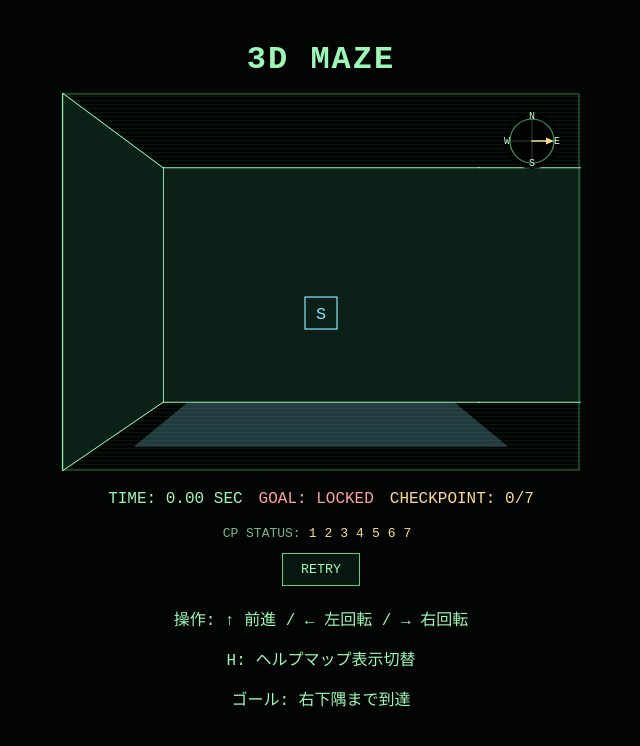
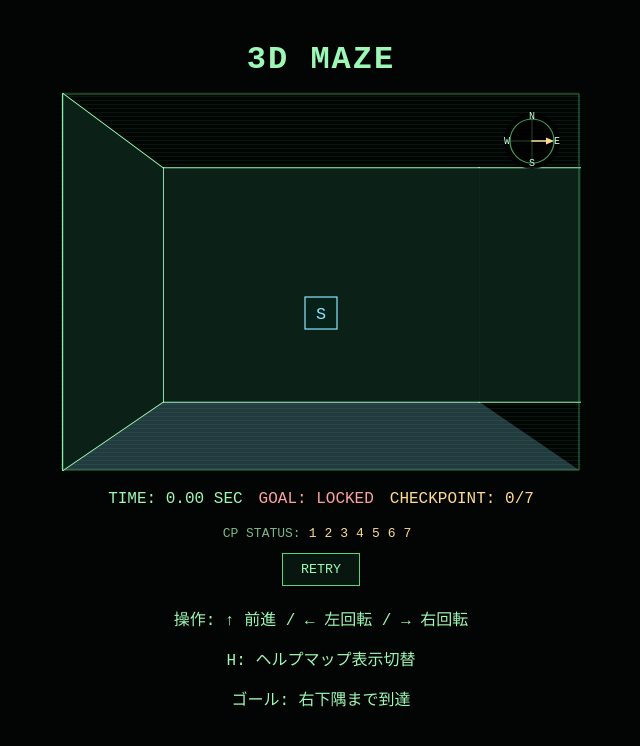
Before and after one commit to hollyteds/maze, a React (Vite) app: page / in a window 1280 px wide. Shown: the top 746 px of the page, without its empty margins (319-959 px from the left). Built offline with nearby package versions, Linux system fonts and the light colour scheme.

Commit message:
feat: add marker frame and text types to enhance 3D rendering in MazeView3D

```diff
--- a/src/components/MazeView3D.tsx
+++ b/src/components/MazeView3D.tsx
@@ -70,7 +70,21 @@ export function MazeView3D({
           };
         }
       | { key: string; depth: number; kind: 'floor'; part: string; points: string; fill: string }
-      | { key: string; depth: number; kind: 'face'; part: string; points: string; fill: string };
+      | { key: string; depth: number; kind: 'face'; part: string; points: string; fill: string }
+      | {
+          key: string;
+          depth: number;
+          kind: 'markerFrame';
+          part: string;
+          marker: (typeof projection.markers)[number];
+        }
+      | {
+          key: string;
+          depth: number;
+          kind: 'markerText';
+          part: string;
+          marker: (typeof projection.markers)[number];
+        };
 
     const primitives: Primitive[] = [
       ...projection.lines.map((line, index) => ({
@@ -96,11 +110,29 @@ export function MazeView3D({
         points: face.points,
         fill: face.fill,
       })),
+      ...projection.markers.flatMap((marker, index) => [
+        {
+          key: `marker-frame-${index}`,
+          depth: marker.depth,
+          kind: 'markerFrame' as const,
+          part: `marker-frame-${marker.label}`,
+          marker,
+        },
+        {
+          key: `marker-text-${index}`,
+          depth: marker.depth,
+          kind: 'markerText' as const,
+          part: `marker-text-${marker.label}`,
+          marker,
+        },
+      ]),
     ];
     const kindOrder: Record<Primitive['kind'], number> = {
       line: 0,
       floor: 1,
       face: 2,
+      markerFrame: 3,
+      markerText: 4,
     };
     // 同一depthでは側面壁を最前面にするための判定。
     const isSideWallPart = (part: string) => part.includes('-side-wall-');
@@ -109,12 +141,16 @@ export function MazeView3D({
     // さらに側面壁だけは同深度の最上位へ押し上げる。
     return primitives.sort((a, b) => {
       if (a.depth !== b.depth) return b.depth - a.depth;
-      const sideWallBiasA = isSideWallPart(a.part) ? 1 : 0;
-      const sideWallBiasB = isSideWallPart(b.part) ? 1 : 0;
-      if (sideWallBiasA !== sideWallBiasB) return sideWallBiasA - sideWallBiasB;
+      const allowSideWallBiasA = a.kind === 'line' || a.kind === 'floor' || a.kind === 'face';
+      const allowSideWallBiasB = b.kind === 'line' || b.kind === 'floor' || b.kind === 'face';
+      if (allowSideWallBiasA && allowSideWallBiasB) {
+        const sideWallBiasA = isSideWallPart(a.part) ? 1 : 0;
+        const sideWallBiasB = isSideWallPart(b.part) ? 1 : 0;
+        if (sideWallBiasA !== sideWallBiasB) return sideWallBiasA - sideWallBiasB;
+      }
       return kindOrder[a.kind] - kindOrder[b.kind];
     });
-  }, [projection.lines, projection.floorPatches, projection.faces]);
+  }, [projection.lines, projection.floorPatches, projection.faces, projection.markers]);
   // 同一内容のデバッグログを連続出力しないための前回スナップショット。
   const lastDebugSnapshotRef = useRef<string>('');
 
@@ -189,6 +225,62 @@ export function MazeView3D({
               strokeWidth={primitive.line.width}
               strokeLinecap="round"
             />
+          ) : primitive.kind === 'markerFrame' ? (
+            <rect
+              key={primitive.key}
+              x={primitive.marker.x - primitive.marker.size}
+              y={primitive.marker.y - primitive.marker.size}
+              width={primitive.marker.size * 2}
+              height={primitive.marker.size * 2}
+              fill={
+                primitive.marker.label === 'S'
+                  ? '#062218'
+                  : primitive.marker.label === 'C'
+                    ? primitive.marker.checkpointPassed
+                      ? '#1f3328'
+                      : '#3a2d14'
+                    : 'none'
+              }
+              stroke={
+                primitive.marker.label === 'G'
+                  ? primitive.marker.goalActive
+                    ? '#cbffd9'
+                    : '#ff9f9f'
+                  : primitive.marker.label === 'C'
+                    ? primitive.marker.checkpointPassed
+                      ? '#7bb58a'
+                      : '#ffd98c'
+                    : '#8ce6ff'
+              }
+              strokeDasharray={
+                primitive.marker.label === 'G' && !primitive.marker.goalActive ? '3 2' : undefined
+              }
+              strokeWidth={1.2}
+            />
+          ) : primitive.kind === 'markerText' ? (
+            <text
+              key={primitive.key}
+              x={primitive.marker.x}
+              y={primitive.marker.y + primitive.marker.size * 0.35}
+              textAnchor="middle"
+              fontSize={Math.max(9, primitive.marker.size * 1.05)}
+              fontFamily='"Courier New", "Lucida Console", monospace'
+              fill={
+                primitive.marker.label === 'G'
+                  ? primitive.marker.goalActive
+                    ? '#cbffd9'
+                    : '#ff9f9f'
+                  : primitive.marker.label === 'C'
+                    ? primitive.marker.checkpointPassed
+                      ? '#7bb58a'
+                      : '#ffd98c'
+                    : '#8ce6ff'
+              }
+            >
+              {primitive.marker.label === 'C'
+                ? primitive.marker.checkpointNumber ?? 'C'
+                : primitive.marker.label}
+            </text>
           ) : (
             <polygon
               key={primitive.key}
@@ -197,50 +289,6 @@ export function MazeView3D({
             />
           )
         )}
-        {projection.markers.map((marker, index) => (
-          <g key={`marker-${index}`}>
-            <rect
-              x={marker.x - marker.size}
-              y={marker.y - marker.size}
-              width={marker.size * 2}
-              height={marker.size * 2}
-              fill="none"
-              stroke={
-                marker.label === 'G'
-                  ? marker.goalActive
-                    ? '#cbffd9'
-                    : '#ff9f9f'
-                  : marker.label === 'C'
-                    ? marker.checkpointPassed
-                      ? '#7bb58a'
-                      : '#ffd98c'
-                    : '#8ce6ff'
-              }
-              strokeDasharray={marker.label === 'G' && !marker.goalActive ? '3 2' : undefined}
-              strokeWidth={1.2}
-            />
-            <text
-              x={marker.x}
-              y={marker.y + marker.size * 0.35}
-              textAnchor="middle"
-              fontSize={Math.max(9, marker.size * 1.05)}
-              fontFamily='"Courier New", "Lucida Console", monospace'
-              fill={
-                marker.label === 'G'
-                  ? marker.goalActive
-                    ? '#cbffd9'
-                    : '#ff9f9f'
-                  : marker.label === 'C'
-                    ? marker.checkpointPassed
-                      ? '#7bb58a'
-                      : '#ffd98c'
-                    : '#8ce6ff'
-              }
-            >
-              {marker.label === 'C' ? marker.checkpointNumber ?? 'C' : marker.label}
-            </text>
-          </g>
-        ))}
       </g>
       <rect x={2} y={2} width={VIEWPORT_WIDTH - 4} height={VIEWPORT_HEIGHT - 4} fill="none" stroke={GLOW_COLOR} strokeOpacity={0.55} />
     </svg>
--- a/src/game/checkpointUtils.ts
+++ b/src/game/checkpointUtils.ts
@@ -1,5 +1,9 @@
+import { Cell, Maze } from '../mazeUtils';
+
 // 30マスあたり1つ配置するための基準値。
 export const CELLS_PER_CHECKPOINT = 30;
+// 袋小路判定に使う通路数。1本だけ開いていれば袋小路とみなす。
+const OPEN_PATH_COUNT_FOR_DEAD_END = 1;
 
 // チェックポイント座標を表す型。
 export type Checkpoint = {
@@ -29,42 +33,87 @@ export const getCheckpointCount = (width: number, height: number): number =>
   Math.max(1, Math.floor((width * height) / CELLS_PER_CHECKPOINT));
 
 /**
- * 指定要素を除外した候補座標をシャッフルし、必要数のチェックポイントを返す。
- * @param width 迷路の横マス数
- * @param height 迷路の縦マス数
+ * セルの開通方向数（壁でない辺の数）を数える。
+ * @param cell 判定対象セル
+ * @returns 開いている方向の本数
+ */
+const countOpenPaths = (cell: Cell): number =>
+  (cell.walls.N ? 0 : 1) +
+  (cell.walls.E ? 0 : 1) +
+  (cell.walls.S ? 0 : 1) +
+  (cell.walls.W ? 0 : 1);
+
+/**
+ * セルが袋小路かどうかを判定する。
+ * @param cell 判定対象セル
+ * @returns 通路1本のみなら true
+ */
+const isDeadEndCell = (cell: Cell): boolean =>
+  countOpenPaths(cell) === OPEN_PATH_COUNT_FOR_DEAD_END;
+
+/**
+ * 配列をフィッシャー・イェーツ法でランダム化する。
+ * @param items ランダム化対象配列
+ * @returns ランダム化後配列（同一参照）
+ */
+const shuffleInPlace = <T>(items: T[]): T[] => {
+  for (let i = items.length - 1; i > 0; i--) {
+    const j = Math.floor(Math.random() * (i + 1));
+    [items[i], items[j]] = [items[j], items[i]];
+  }
+  return items;
+};
+
+/**
+ * 指定要素を除外し、袋小路を優先して必要数のチェックポイントを返す。
+ * @param maze 迷路データ
  * @param excluded 配置禁止セル（例: START/GOAL）
- * @returns ランダム配置されたチェックポイント配列
+ * @returns 袋小路優先で配置したチェックポイント配列
  */
 export const generateCheckpoints = (
-  width: number,
-  height: number,
+  maze: Maze,
   excluded: ReadonlyArray<{ x: number; y: number }>
 ): Checkpoint[] => {
+  const height = maze.length;
+  const width = maze[0]?.length ?? 0;
+  if (height === 0 || width === 0) return [];
+
   // 配置禁止セルを高速判定するためのキー集合。
   const excludedKeys = new Set(excluded.map((point) => toCheckpointKey(point.x, point.y)));
 
-  // チェックポイント候補となる全座標を列挙する。
-  const candidates: Checkpoint[] = [];
+  // チェックポイント候補を「袋小路」と「それ以外」に分けて列挙する。
+  const deadEndCandidates: Checkpoint[] = [];
+  const otherCandidates: Checkpoint[] = [];
   for (let y = 0; y < height; y++) {
     for (let x = 0; x < width; x++) {
       const key = toCheckpointKey(x, y);
-      if (!excludedKeys.has(key)) {
-        // idは抽出後に採番するため、ここでは仮値を入れる。
-        candidates.push({ id: 0, x, y });
+      if (excludedKeys.has(key)) continue;
+      const candidate = { id: 0, x, y };
+      if (isDeadEndCell(maze[y][x])) {
+        deadEndCandidates.push(candidate);
+      } else {
+        otherCandidates.push(candidate);
       }
     }
   }
 
-  // フィッシャー・イェーツ法で候補順をランダム化する。
-  for (let i = candidates.length - 1; i > 0; i--) {
-    const j = Math.floor(Math.random() * (i + 1));
-    [candidates[i], candidates[j]] = [candidates[j], candidates[i]];
-  }
+  // 袋小路候補・通常候補をそれぞれランダム化する。
+  shuffleInPlace(deadEndCandidates);
+  shuffleInPlace(otherCandidates);
 
   // 候補不足時は存在数までに丸める。
-  const checkpointCount = Math.min(candidates.length, getCheckpointCount(width, height));
+  const totalCandidates = deadEndCandidates.length + otherCandidates.length;
+  const checkpointCount = Math.min(totalCandidates, getCheckpointCount(width, height));
+  // 可能な限り袋小路から採用し、不足分だけ通常候補を補充する。
+  const selectedDeadEnds = deadEndCandidates.slice(0, checkpointCount);
+  const remainCount = checkpointCount - selectedDeadEnds.length;
+  const selected = [
+    ...selectedDeadEnds,
+    ...otherCandidates.slice(0, remainCount),
+  ];
+
   // 抽出順に1始まりの番号を割り当てる。
-  return candidates.slice(0, checkpointCount).map((checkpoint, index) => ({
+  return selected.map((checkpoint, index) => ({
     ...checkpoint,
     id: index + 1,
   }));
--- a/src/hooks/useMazeGameController.ts
+++ b/src/hooks/useMazeGameController.ts
@@ -27,7 +27,7 @@ const TIMER_INTERVAL_MS = 50;
  */
 const createGameField = (): { maze: Maze; checkpoints: Checkpoint[] } => {
   const maze = generateMaze(MAZE_WIDTH, MAZE_HEIGHT);
-  const checkpoints = generateCheckpoints(MAZE_WIDTH, MAZE_HEIGHT, [GOAL, START]);
+  const checkpoints = generateCheckpoints(maze, [GOAL, START]);
   return { maze, checkpoints };
 };
 
```
Also changed, not shown: src/game/WireframeProjection.ts (+49 -29 lines).
